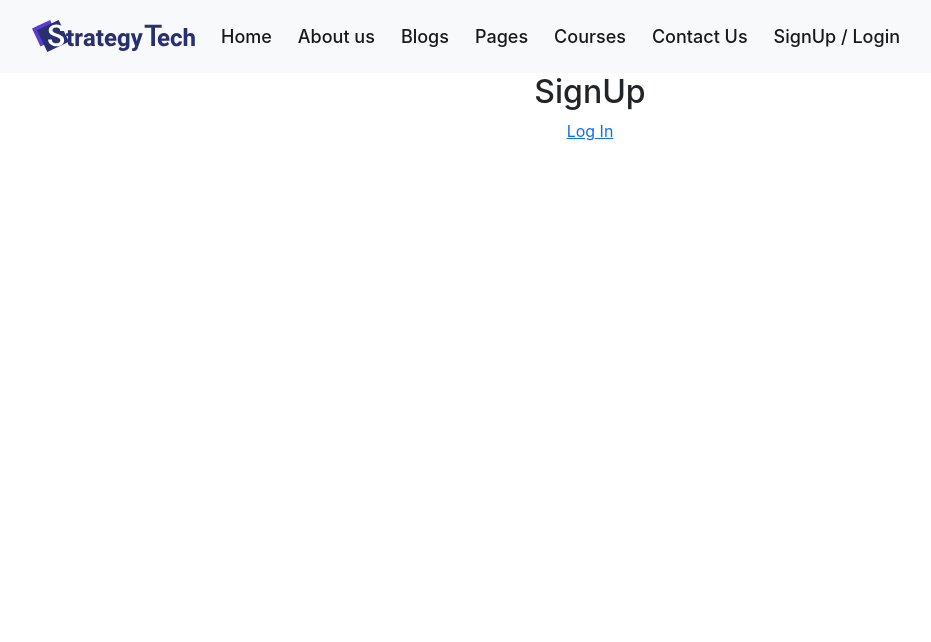
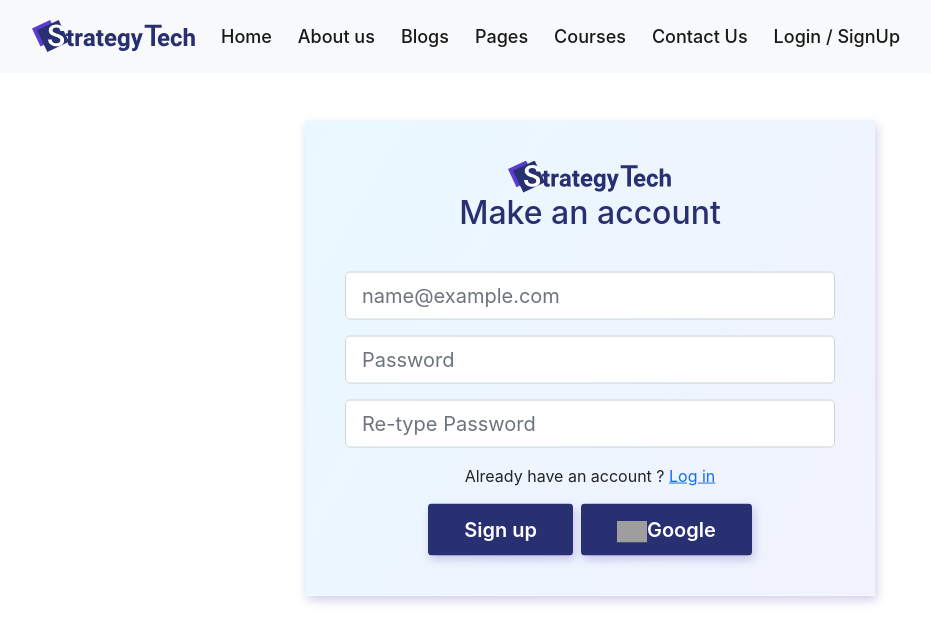
Before and after one commit to tanvir1017/StrategyTech, a React (Create React App) app: page /signup in a window 1280 px wide. Shown: the top 642 px of the page, without its empty margins (50-981 px from the left). Built offline with nearby package versions, Linux system fonts and the light colour scheme; grey boxes are pictures that could not be loaded.

Commit message:
logn/signUP

```diff
--- a/src/App.js
+++ b/src/App.js
@@ -2,7 +2,7 @@ import { BrowserRouter, Route, Routes } from "react-router-dom";
 import "./App.css";
 import AboutUs from "./Components/AboutUs/AboutUs";
 import Login from "./Components/Authentication/Login";
-import SignUp from "./Components/Authentication/SignUp";
+import Signup from "./Components/Authentication/Signup";
 import Blogs from "./Components/Blogs/Blogs";
 import ContactUs from "./Components/ContactUs/ContactUs";
 import Courses from "./Components/Courses/Courses";
@@ -19,23 +19,22 @@ function App() {
       <BrowserRouter>
         <Navigation />
         <Routes>
-          <Route path="/" element={<HomePage></HomePage>}></Route>
-          <Route path="/home" element={<HomePage></HomePage>}>
-            <Route path="/home" element={<Emergancy />}></Route>
+          <Route exact path="/" element={<HomePage />}></Route>
+          <Route path="/home" element={<HomePage />}>
             <Route path="/home/e_support" element={<Emergancy />}></Route>
             <Route
               path="/home/r_o_support"
               element={<RemoteOfficeSupport />}
             ></Route>
           </Route>
-          <Route path="/courses" element={<Courses></Courses>}></Route>
-          <Route path="/contact_us" element={<ContactUs></ContactUs>}></Route>
-          <Route path="/blogs" element={<Blogs></Blogs>}></Route>
-          <Route path="/about_us" element={<AboutUs></AboutUs>}></Route>
+          <Route path="/courses" element={<Courses />}></Route>
+          <Route path="/contact_us" element={<ContactUs />}></Route>
+          <Route path="/blogs" element={<Blogs />}></Route>
+          <Route path="/about_us" element={<AboutUs />}></Route>
           <Route path="/ourItServices" element={<OurITServices />}></Route>
-          <Route path="/logIn" element={<Login></Login>}></Route>
-          <Route path="/signUp" element={<SignUp></SignUp>}></Route>
-          <Route path="/*" element={<NotFound />}></Route>
+          <Route path="/signup" element={<Signup />}></Route>
+          <Route path="/login" element={<Login />}></Route>
+          <Route exact path="*" element={<NotFound />}></Route>
         </Routes>
       </BrowserRouter>
     </div>
--- /dev/null
+++ b/src/Components/Authentication/Authentication.css
@@ -0,0 +1,32 @@
+/* login page */
+.login_wrapper {
+  position: relative;
+}
+.login_body {
+  position: absolute;
+  top: 50%;
+  left: 50%;
+  transform: translate(-50%, 10%);
+  background-image: linear-gradient(120deg, #e9f8ff 0%, #f3f1fd 120.94%);
+  box-shadow: 2px 4px 10px rgba(33, 0, 150, 0.2);
+  padding: 40px;
+}
+.company_identity_login {
+  margin-bottom: 40px;
+}
+.company_identity_login h2 {
+  color: #293072;
+}
+.authentication_btn button {
+  padding: 10px 35px;
+  color: white;
+  font-size: 20px;
+  font-weight: 600;
+  background-color: #293072;
+  box-shadow: 2px 4px 10px rgba(33, 0, 150, 0.2);
+  transition: 0.2s;
+}
+.authentication_btn button:hover {
+  color: white;
+  transform: translateY(-2px);
+}
--- a/src/Components/Authentication/Login.js
+++ b/src/Components/Authentication/Login.js
@@ -1,11 +1,50 @@
 import React from "react";
 import { Link } from "react-router-dom";
+import logo from "../../images/logo.svg";
+import "./Authentication.css";
 
 const Login = () => {
   return (
-    <div>
-      <h2>Login Page</h2>
-      <Link path="/signUp"> Log In</Link>
+    <div className="container">
+      <div className="row login_wrapper">
+        {/* Useless columns */}
+        <div className="col-lg-3 col-md-3 col-12"></div>
+        {/* Useless columns */}
+        <div className="col-lg-6 col-md-6 col-12  login_body">
+          <div className="company_identity_login">
+            <img src={logo} alt="" />
+            <h2>Log in</h2>
+          </div>
+          <div class="mb-3 text-start">
+            <input
+              type="email"
+              class="form-control form-control-lg"
+              id="exampleFormControlInput1"
+              placeholder="name@example.com"
+            />
+          </div>
+          <div class="mb-3">
+            <input
+              type="password"
+              class="form-control form-control-lg"
+              id="exampleFormControlInput1"
+              placeholder="Password"
+            />
+          </div>
+          <div className="login_link">
+            <p>
+              Doesn't have an account ?{" "}
+              <Link to="/signup">Enter with new account</Link>
+            </p>
+          </div>
+          <div className="authentication_btn">
+            <button className="btn">Login</button>
+          </div>
+        </div>
+        {/* Useless columns */}
+        <div className="col-lg-3 col-md-3 col-12"></div>
+        {/* Useless columns */}
+      </div>
     </div>
   );
 };
--- a/src/Components/Authentication/SignUp.js
+++ b/src/Components/Authentication/SignUp.js
@@ -1,13 +1,69 @@
 import React from "react";
 import { Link } from "react-router-dom";
+import logo from "../../images/logo.svg";
+import "./Authentication.css";
 
-const SignUp = () => {
+const Signup = () => {
   return (
-    <div>
-      <h2>SignUp</h2>
-      <Link path="/logIn"> Log In</Link>
+    <div className="container">
+      <div className="row login_wrapper">
+        {/* Useless columns */}
+        <div className="col-lg-3 col-md-3 col-12"></div>
+        {/* Useless columns */}
+        <div className="col-lg-6 col-md-6 col-12  login_body">
+          <div className="company_identity_login">
+            <img src={logo} alt="" />
+            <h2>Make an account</h2>
+          </div>
+          <div class="mb-3 text-start">
+            <input
+              type="email"
+              class="form-control form-control-lg"
+              id="exampleFormControlInput1"
+              placeholder="name@example.com"
+            />
+          </div>
+          <div class="mb-3">
+            <input
+              type="password"
+              class="form-control form-control-lg"
+              id="exampleFormControlInput1"
+              placeholder="Password"
+            />
+          </div>
+          <div class="mb-3">
+            <input
+              type="password"
+              class="form-control form-control-lg"
+              id="exampleFormControlInput1"
+              placeholder="Re-type Password"
+            />
+          </div>
+          <div className="login_link">
+            <p>
+              Already have an account ? <Link to="/login">Log in</Link>
+            </p>
+          </div>
+          <div className="authentication_btn">
+            <button className="btn me-2">Sign up</button>
+            <button className="btn">
+              {" "}
+              <img
+                className="img-fluid"
+                width="30px"
+                src="https://img.icons8.com/nolan/512/google-logo.png"
+                alt=""
+              />
+              Google
+            </button>
+          </div>
+        </div>
+        {/* Useless columns */}
+        <div className="col-lg-3 col-md-3 col-12"></div>
+        {/* Useless columns */}
+      </div>
     </div>
   );
 };
 
-export default SignUp;
+export default Signup;
--- a/src/Components/Navigation/Navigation.js
+++ b/src/Components/Navigation/Navigation.js
@@ -5,7 +5,10 @@ import "../HomePage/Header.css";
 
 const Navigation = () => {
   return (
-    <nav class="navbar navbar-expand-lg sticky-top navbar-light bg-light header">
+    <nav
+      class="
+     navbar-expand-lg sticky-top navbar-light bg-light header"
+    >
       <div class="container d-flex justify-content-between">
         <Link class="navbar-brand" to="/">
           <img src={logo} alt="" />
@@ -24,7 +27,7 @@ const Navigation = () => {
         <div class="collapse navbar-collapse me-auto" id="navbarNavDropdown">
           <ul class="navbar-nav">
             <li class="nav-item">
-              <Link class="nav-link active" aria-current="page" to="/">
+              <Link class="nav-link active" to="/">
                 Home
               </Link>
             </li>
@@ -54,8 +57,8 @@ const Navigation = () => {
               </Link>
             </li>
             <li class="nav-item">
-              <Link class="nav-link active" to="/signUp">
-                SignUp / Login
+              <Link class="nav-link active" to="/signup">
+                Login / SignUp
               </Link>
             </li>
           </ul>
```
